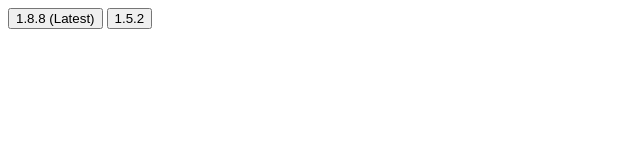
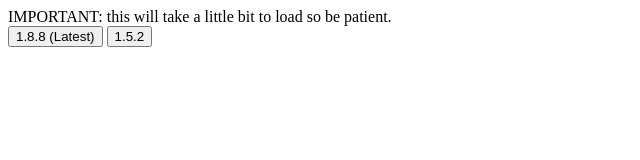
Before and after one commit to wafferberf/Eaglercraft, a plain HTML site: page index.html in a window 1280 px wide. Shown: the whole page, without its empty margins (0-640 px from the left). Drawn offline with Linux system fonts and the light colour scheme.

Commit message:
Update index.html

```diff
--- a/index.html
+++ b/index.html
@@ -1,3 +1,4 @@
+<header>IMPORTANT: this will take a little bit to load so be patient.</header>
 <button onclick="u('2.html')">1.8.8 (Latest)</button>
 <button onclick="u('1.html')">1.5.2</button>
 <script>function u(file) {
```
